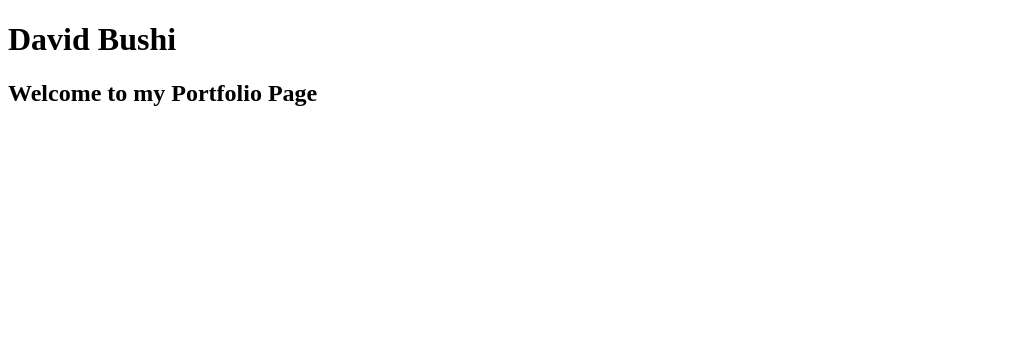
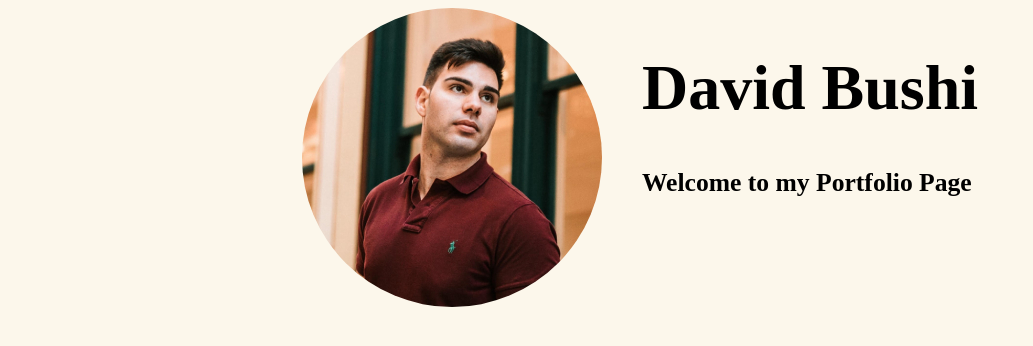
Before and after one commit to bushidavid/portfolio, a plain HTML site: page src/index.html in a window 1280 px wide. Shown: the whole page, without its empty margins (0-1033 px from the left). Drawn offline with Linux system fonts and the light colour scheme.

Commit message:
Added Portfolio Image and aligned to center together with text

```diff
--- a/src/index.html
+++ b/src/index.html
@@ -1,14 +1,20 @@
 <!DOCTYPE html>
 
 <html>
-    <title>
-        David Bushi
-    </title>
-
+    <head>
+        <title>David Bushi</title>
+        <link href="style.css" rel="stylesheet">
+    </head>
     <body>
         <header>
-            <h1>David Bushi</h1>
-            <h2>Welcome to my Portfolio Page</h2>
+            <div class="profile-picture">
+                <img src="../media/david_bushi_resized.jpg" alt="David Bushi">
+            </div>
+
+            <div class="presentation">
+                <h1>David Bushi</h1>
+                <h2>Welcome to my Portfolio Page</h2>
+            </div>
         </header>
     </body>
 </html>
--- a/src/style.css
+++ b/src/style.css
@@ -0,0 +1,28 @@
+* {
+    font-size: 16px;
+    background-color: rgb(252, 247, 235);
+}
+
+header {
+    display: flex;
+    justify-content: center;
+}
+
+header img {
+    float: left;
+    border-radius: 50%;
+}
+
+
+.presentation {
+    float: rigth;
+    padding-left: 40px;
+}
+
+h1 {
+    font-size: 4em;
+}
+
+h2 {
+    font-size: 1.6em;
+}
```
Also changed, not shown: media/david_bushi.jpg (added), media/david_bushi_resized.jpg (added).
